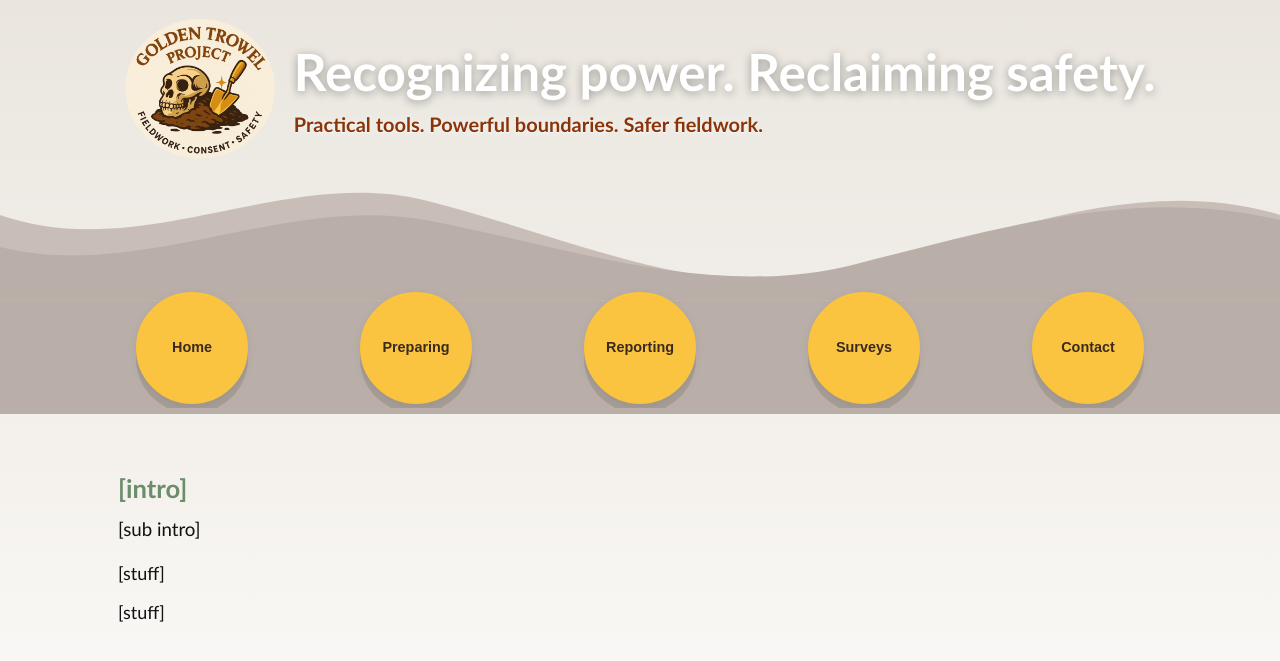
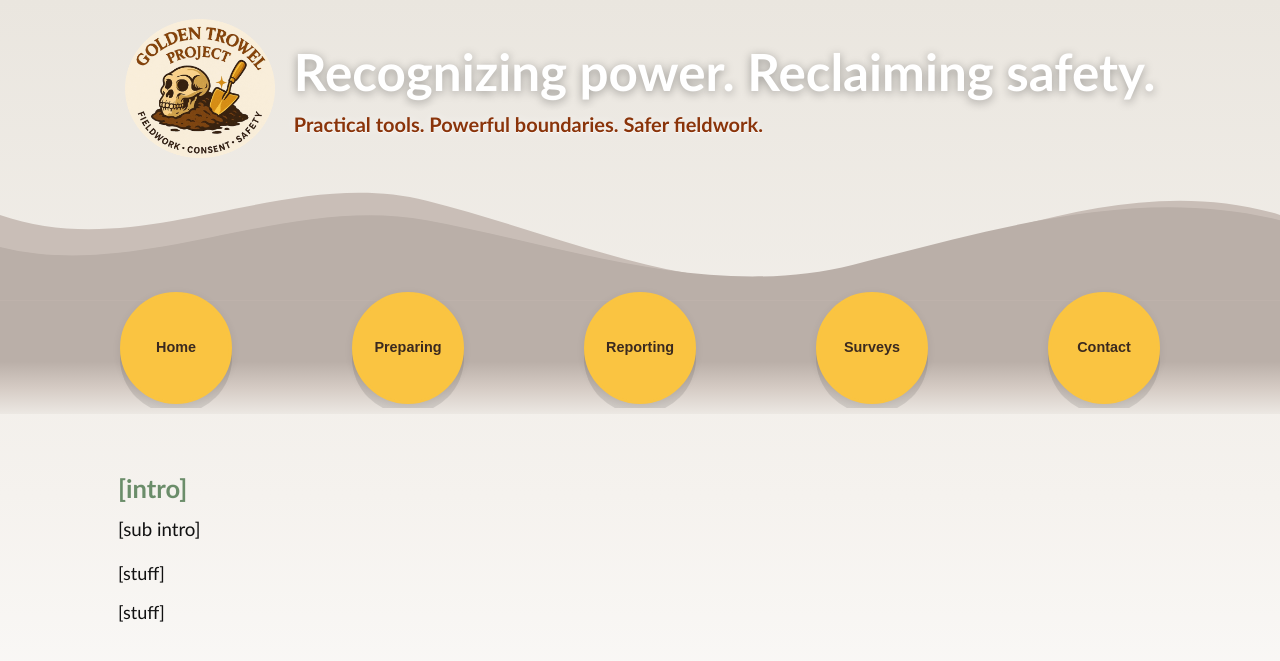
Before and after one commit to AnthroSafetyWarrior/GoldenTrowelProject, a Jekyll site: the page built from _pages/contact.html, in a window 1280 px wide. Shown: the top 661 px of the page. Built offline with Jekyll 4.4.1, drawn with Linux system fonts in a browser that asks for light colours.

Commit message:
updating name

```diff
--- a/_layouts/default.html
+++ b/_layouts/default.html
@@ -91,9 +91,9 @@
       overflow: visible; /* allow pills to overflow into page */
   background: linear-gradient(
     to bottom,
-    var(--band-grad-top) 100%,
-    #d5cbc4 75%,
-    #ece8e3 40%,
+    var(--band-grad-top) 60%,
+    #d5cbc4 80%,
+    #ece8e3 100%,
     #f5f2ee 0%                               /* matches page bg */
   );
     }
```
Also changed, not shown: other parts of _layouts/default.html (+4 -4 lines).
